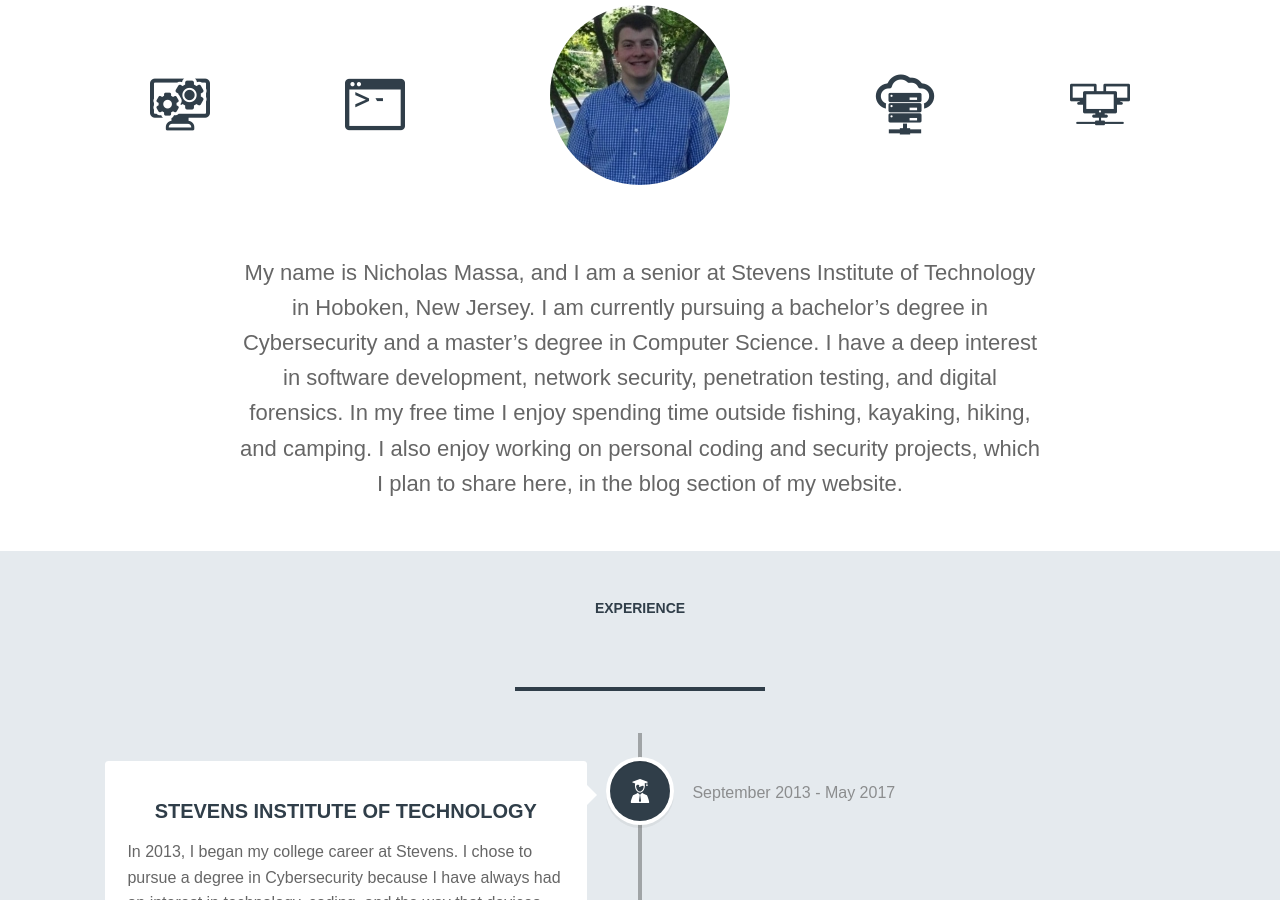
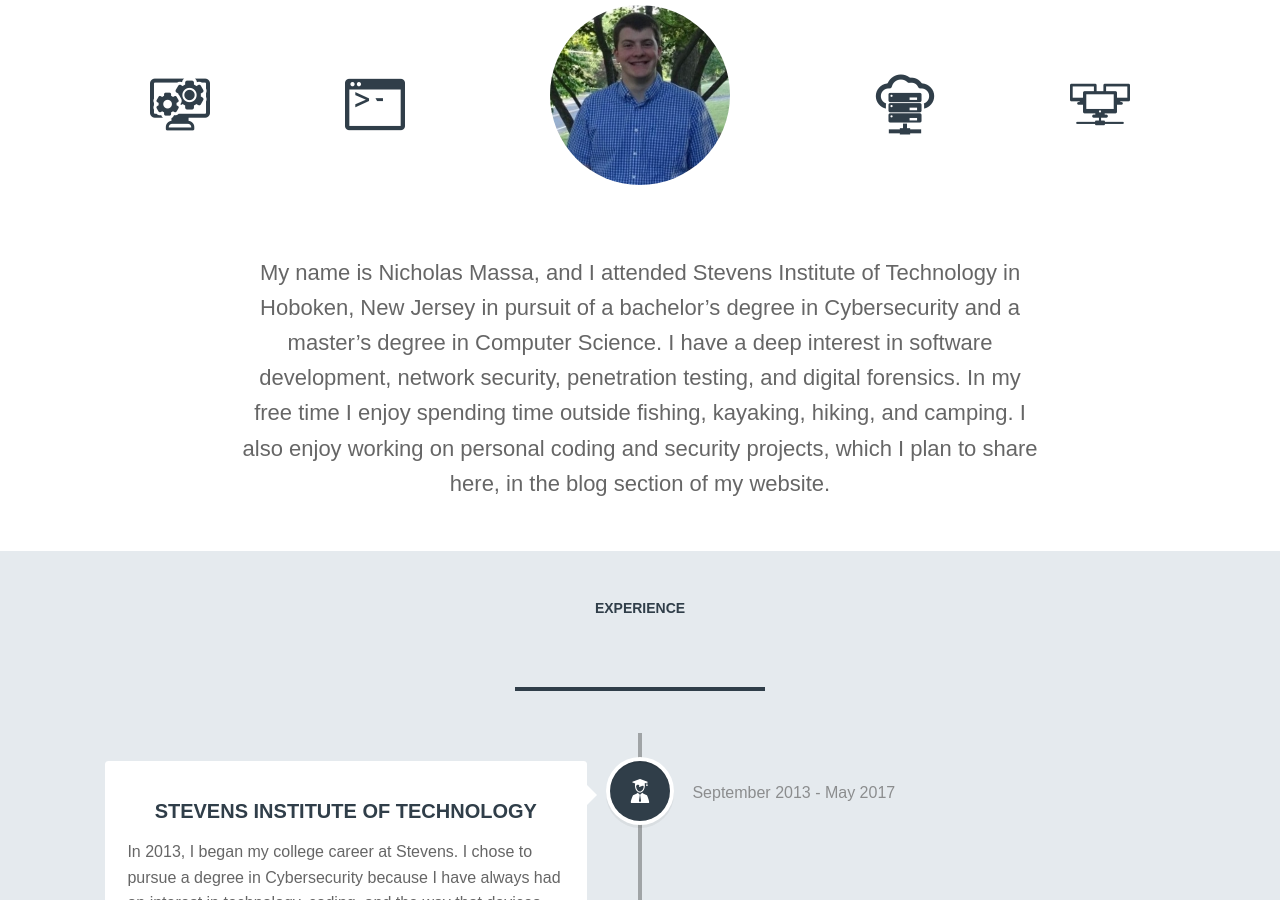
Before and after one commit to nickm221/nickmassa.com, a Jekyll site: the page built from index.html, in a window 1280 px wide and 900 px high, scrolled down 637 px. Built offline with Jekyll 4.4.1, drawn with Linux system fonts in a browser that asks for light colours; nearby versions of some CDN libraries; Markdown is read by kramdown in place of the engine named in the settings.

Commit message:
Update about.html

```diff
--- a/_includes/about.html
+++ b/_includes/about.html
@@ -15,7 +15,7 @@
     <div class="glyph-icon flaticon-computers13"></div>
   </div>
   <div class="blurb">
-    <p>My name is Nicholas Massa, and I am a senior at Stevens Institute of Technology in Hoboken, New Jersey.  I am currently pursuing a bachelor’s degree in Cybersecurity and a master’s degree in Computer Science.  I have a deep interest in software development, network security, penetration testing, and digital forensics. In my free time I enjoy spending time outside fishing, kayaking, hiking, and camping.  I also enjoy working on personal coding and security projects, which I plan to share here, in the blog section of my website.  </p>
+    <p>My name is Nicholas Massa, and I attended Stevens Institute of Technology in Hoboken, New Jersey in pursuit of a bachelor’s degree in Cybersecurity and a master’s degree in Computer Science.  I have a deep interest in software development, network security, penetration testing, and digital forensics. In my free time I enjoy spending time outside fishing, kayaking, hiking, and camping.  I also enjoy working on personal coding and security projects, which I plan to share here, in the blog section of my website.  </p>
   </div>
   <div class="skill-lock"></div>
 </section>
```
